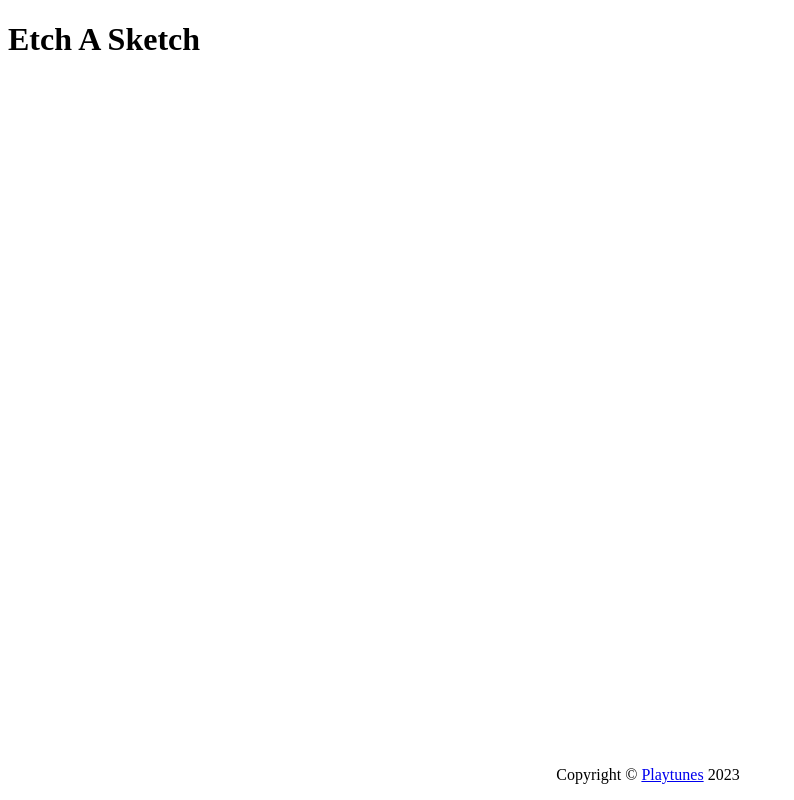
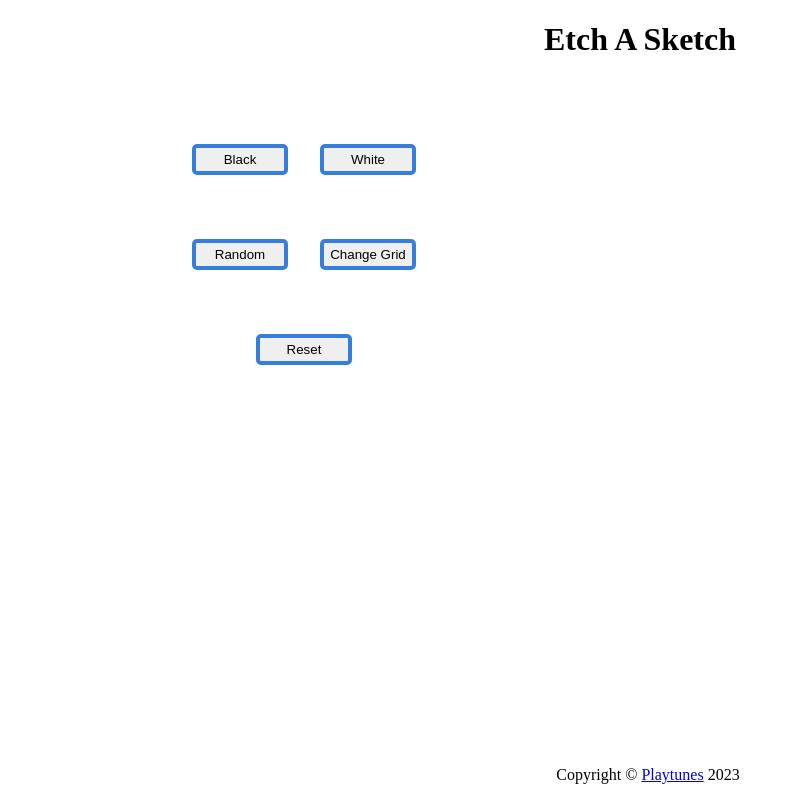
Before and after one commit to playtunes100/etch-a-sketch, a plain HTML site: page index.html in a window 1280 px wide. Shown: the whole page, without its empty margins (0-794 px from the left). Drawn offline with Linux system fonts and the light colour scheme.

Commit message:
Add buttons to control the colors and grid size

```diff
--- a/css/styles.css
+++ b/css/styles.css
@@ -1,3 +1,39 @@
+header {
+    text-align: center;
+}
+main {
+    display: flex;
+    justify-content: space-around;
+}
+
+main > div {
+    flex: 0 1 auto;
+}
+.menu-container {
+    display: flex;
+    flex-direction: column;
+    gap: 4rem;
+    width: 20vw;
+    padding-top: 4rem;
+}
+.menu-container > div {
+    flex:auto;
+    display: flex;
+    justify-content:space-around;
+}
+
+.menu-container button {
+    border: 4px solid #357edd;
+    border-radius: 5px;
+    width: 6rem;
+    padding: 4px;
+
+}
+
+.menu-container button:hover {
+    background-color: #357edd;
+}
+
 footer {
     position:fixed;
     bottom: 0;
--- a/index.html
+++ b/index.html
@@ -11,7 +11,27 @@
         <h1>Etch A Sketch</h1>
     </header>
     <main>
+        <div class="menu-container">
+            <div>
+                <button>Black</button>
+                <button>White</button>
+            </div>
+            <div>
+                <button>Random</button>
+                <button>Change Grid</button>
+            </div>
+            <div>
+                <button>Reset</button>
+            </div>
 
+
+        </div>
+        <div class="grid-container">
+
+        </div>
+        <div class="filler-container">
+
+        </div>
     </main>
     <footer>
         <p>Copyright © <a href="https://github.com/playtunes100">Playtunes</a> 2023</p>
```
